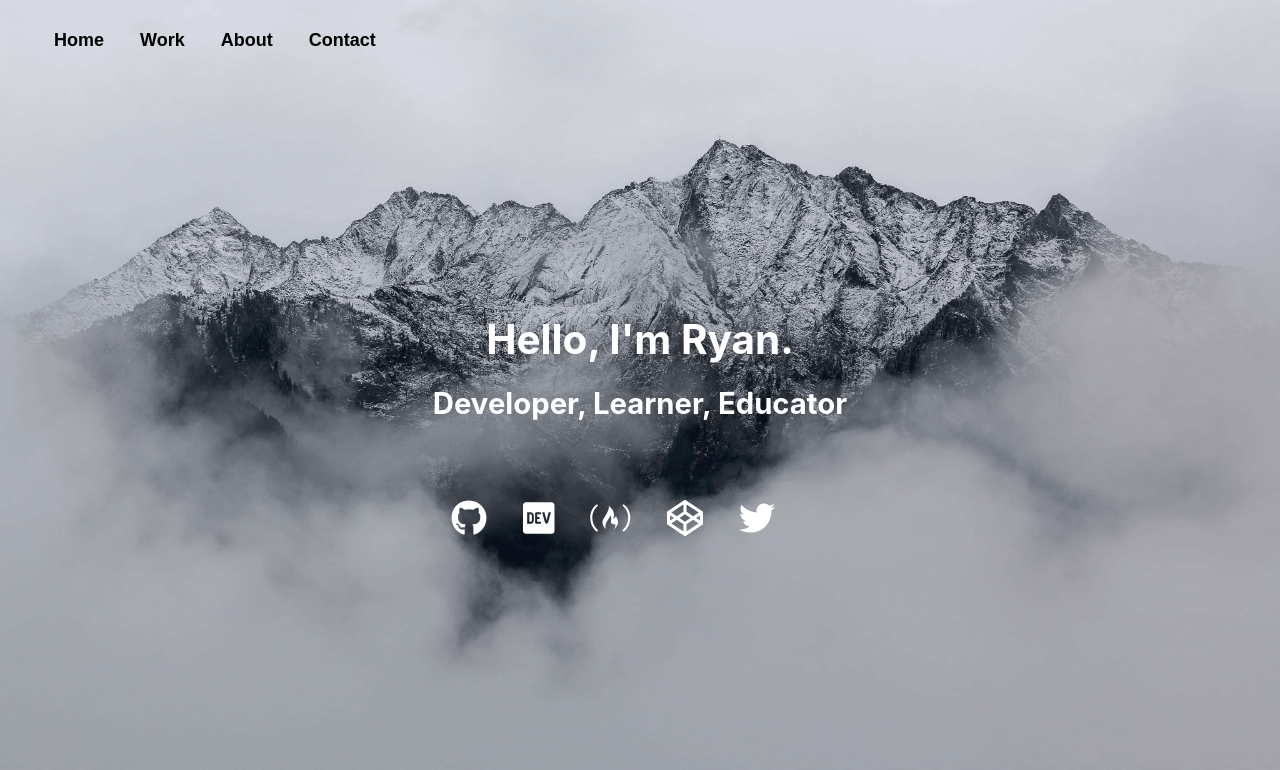
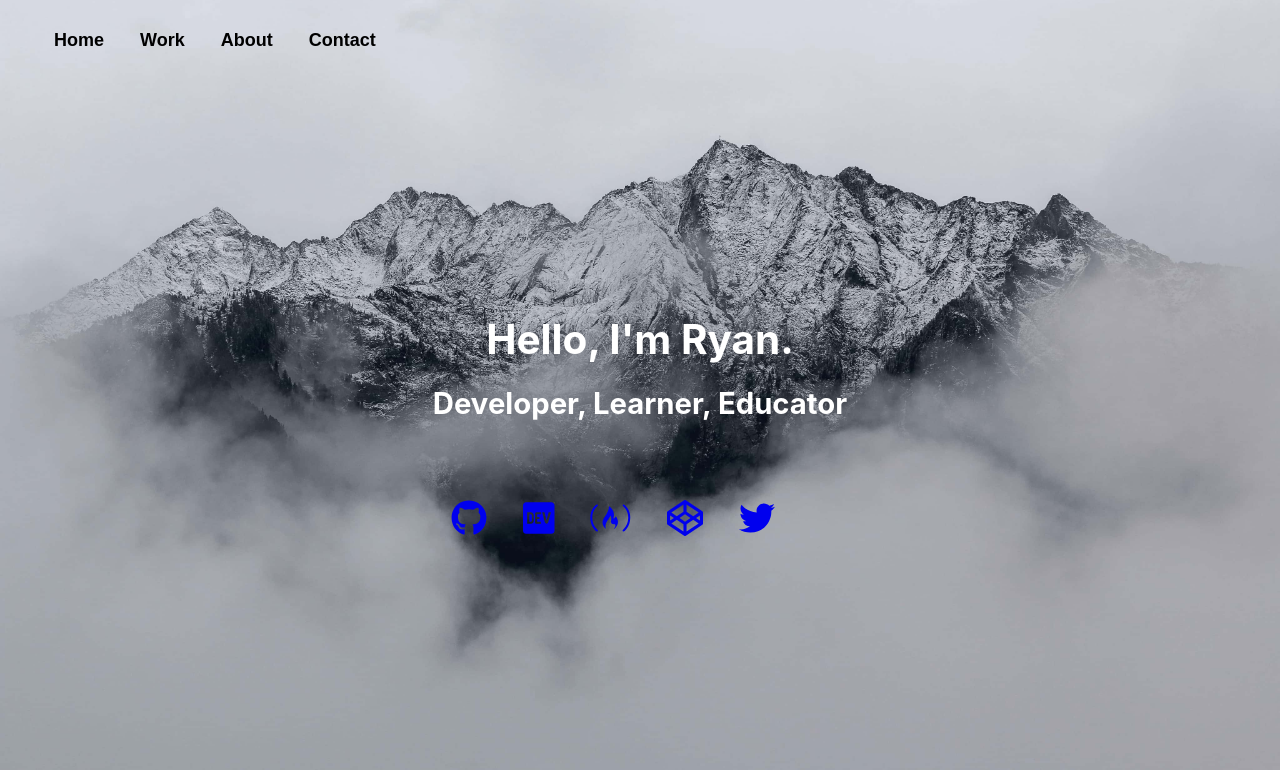
Before and after one commit to ryanmdoyle/doylecodes-portfolio, a Gatsby site in the folder web/: page / in a window 1280 px wide. Built offline with nearby package versions, Linux system fonts and the light colour scheme; Gatsby itself is replaced by a stand-in of ours.

Commit message:
add live links to header

```diff
--- a/web/src/components/HeaderLinks.js
+++ b/web/src/components/HeaderLinks.js
@@ -10,11 +10,46 @@ const HeaderLinks = () => {
   return (
     <div className='icons'>
       <ul>
-        <li><FontAwesomeIcon icon={faGithub} /></li>
-        <li><FontAwesomeIcon icon={faDev} /></li>
-        <li><FontAwesomeIcon icon={faFreeCodeCamp} /></li>
-        <li><FontAwesomeIcon icon={faCodepen} /></li>
-        <li><FontAwesomeIcon icon={faTwitter} /></li>
+        <li>
+          <a
+            target="_blank"
+            rel="noopener noreferrer"
+            href='https://github.com/ryanmdoyle'>
+            <FontAwesomeIcon icon={faGithub} />
+          </a>
+        </li>
+        <li>
+          <a
+            target="_blank"
+            rel="noopener noreferrer"
+            href='https://dev.to/doylecodes'>
+            <FontAwesomeIcon icon={faDev} />
+          </a>
+        </li>
+        <li>
+          <a
+            target="_blank"
+            rel="noopener noreferrer"
+            href='https://www.freecodecamp.org/ryanmdoyle'>
+            <FontAwesomeIcon icon={faFreeCodeCamp} />
+          </a>
+        </li>
+        <li>
+          <a
+            target="_blank"
+            rel="noopener noreferrer"
+            href='https://codepen.io/ryanmdoyle/#'>
+            <FontAwesomeIcon icon={faCodepen} />
+          </a>
+        </li>
+        <li>
+          <a
+            target="_blank"
+            rel="noopener noreferrer"
+            href='https://twitter.com/doylecodes'>
+            <FontAwesomeIcon icon={faTwitter} />
+          </a>
+        </li>
       </ul>
     </div>
 
```
